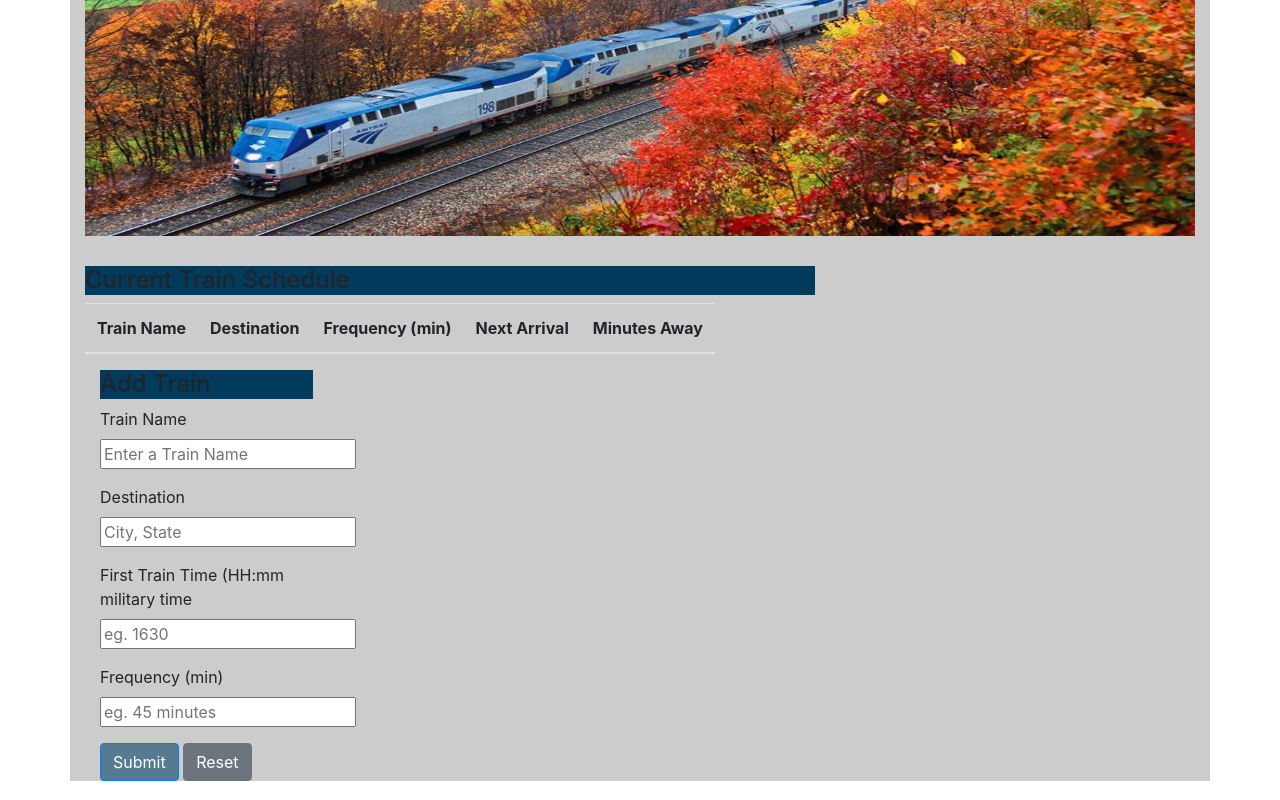
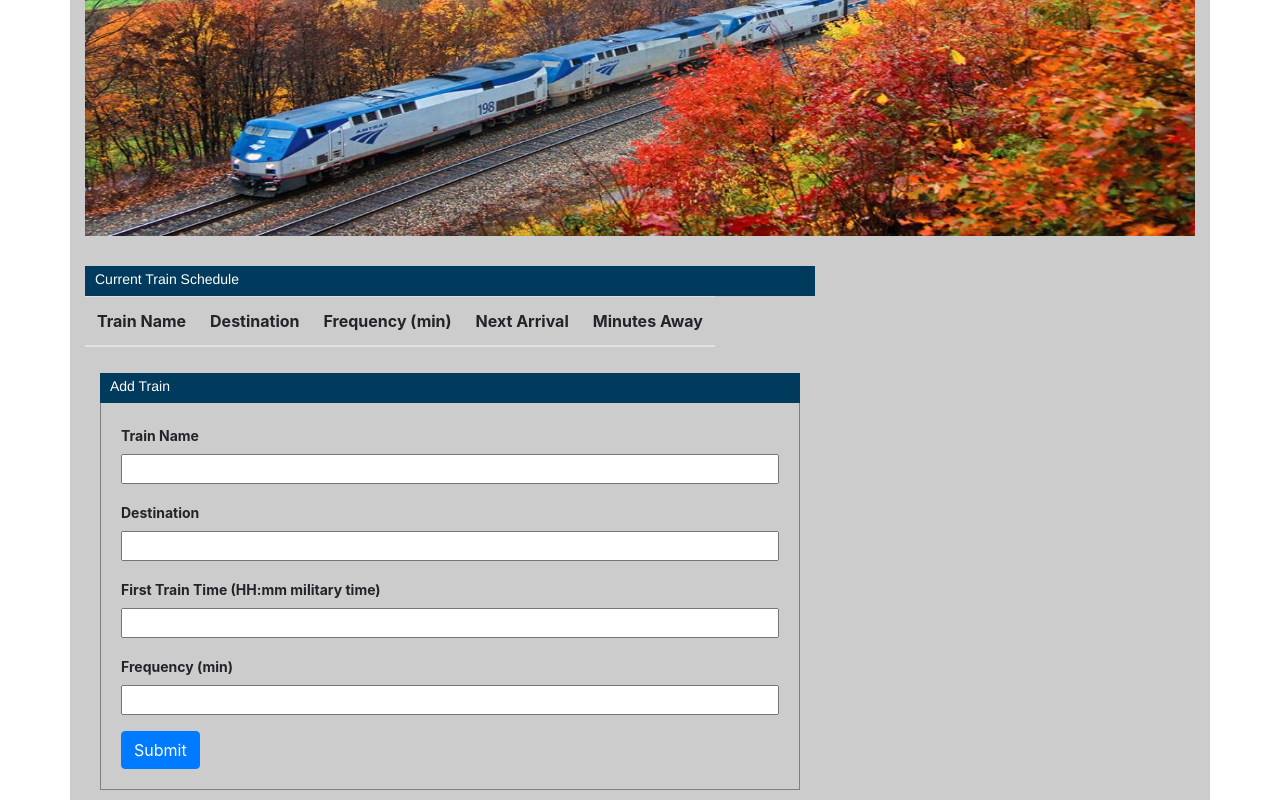
Before and after one commit to tbiehl22/train-scheduler, a plain HTML site: page index.html in a window 1280 px wide. Shown: the part 484-1284 px from the top of the page. Drawn offline with nearby package versions, Linux system fonts and the light colour scheme; no server answers.

Commit message:
fixed some css

```diff
--- a/assets/css/style.css
+++ b/assets/css/style.css
@@ -10,13 +10,26 @@
 	display: block;
 }
 
-.input {
-	width: 100%;
+input {
+	width: 100% !important;
+}
+
+label {
+	font-weight: bold;
+	font-size: 14px;
 }
 
 h1 {
     color: white !important;
     font-size: 60px !important;
+}
+
+h4 {
+	color: white !important;
+	font-size: 14px !important;
+	font-family: 'Franklin Gothic Medium', 'Arial Narrow', Arial, sans-serif !important;
+	margin: 5px;
+	padding: 5px;
 }
 
 .th {
@@ -46,18 +59,24 @@ h1 {
 .header {
 	background-color: #003a5d !important;
 	text-align: center;
-
 }
 
 .panel-body {
-    border-color: #003a5d !important;
+   border: black !important;
+   border-color: black !important;
+   margin: 0 !important;
+   padding-bottom: 10px;
 }
 
 .panel-heading {
-    background-color: #003a5d !important;
-
+	background-color: #003a5d !important;
+	width: 100% !important;
+	height: 30px;
 }
 
-.submitInput {
-	background-color: #557a91 !important;
+.border-class {
+	border: thin gray solid;
+	border-top: none;
+	border-left: ;
+    padding: 20px;
 }
--- a/index.html
+++ b/index.html
@@ -61,7 +61,7 @@
                             </div>
                         </div>
 
-                        <div class="col-xs-12 col-sm-12 col-md-4 col-lg-4">
+                        <div class="col-xs-12 col-sm-12 col-md-12 col-lg-12">
                             <div class="panel panel-primary">
                                 <div class="panel-heading">
                                     <h4>Add Train</h4>
@@ -69,34 +69,33 @@
 
                                 <div class="panel-body">
 
-                                    <form>
+                                    <form class="border-class">
+
                                         <div class="form-group">
                                             <label for="trainName">Train Name</label>
-                                            <input type="text" class="formControl" id="nameInput" placeholder="Enter a Train Name">
+                                            <input type="text" class="formControl" id="nameInput">
                                         </div>
 
                                         <div class="form-group">
                                             <label for="destinForm">Destination</label>
-                                            <input type="text" class="formControl" id="destinInput" placeholder="City, State">
+                                            <input type="text" class="formControl" id="destinInput">
                                         </div>
 
                                         <div class="form-group">
-                                            <label for="firstTrain">First Train Time (HH:mm military time</label>
-                                            <input type="number" class="formControl" id="timeInput" placeholder="eg. 1630" onkeyup="if(this.value > 2400){this.value=''; alert('Enter a valid time between 0000 and 2400');}">
+                                            <label for="firstTrain">First Train Time (HH:mm military time)</label>
+                                            <input type="number" class="formControl" id="timeInput">
                                         </div>
 
                                         <div class="form-group">
                                             <label for="freqForm">Frequency (min)</label>
-                                            <input type="number" class="formControl" id="freqInput" placeholder="eg. 45 minutes">
+                                            <input type="number" class="formControl" id="freqInput">
                                         </div>
-                                    </form>
+
                                     <button class="btn btn-primary submitInput">
                                         Submit
                                     </button>
 
-                                    <button class="btn btn-secondary resetInput">
-                                        Reset
-                                    </button>
+                                    </form>
 
                                 </div>
 
```
